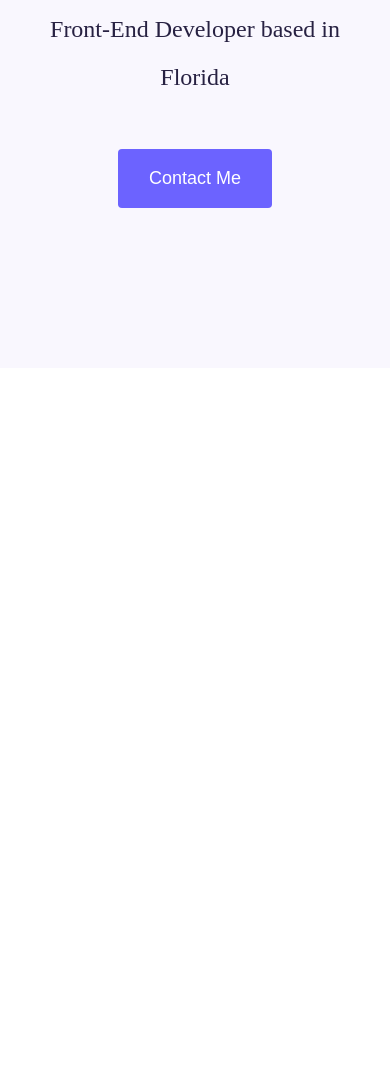
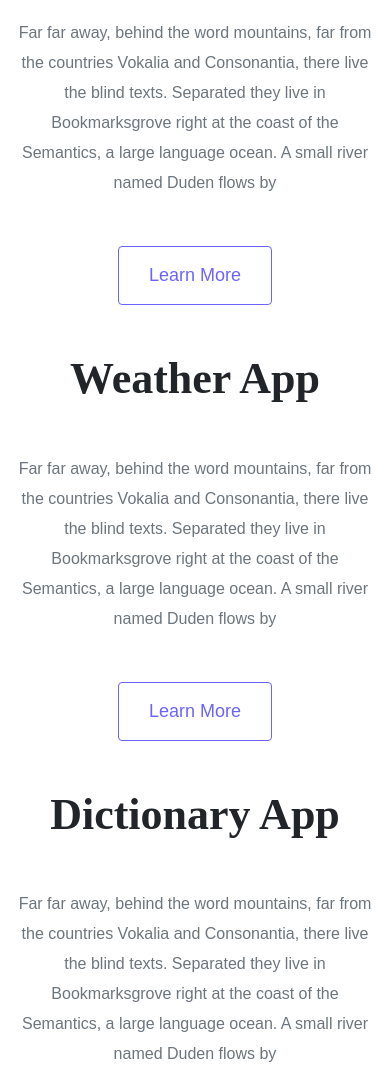
Before and after one commit to Nikoteenie/Hello-New, a plain HTML site: page index.html in a window 390 px wide. Shown: the part 558-1631 px from the top of the page. Before the commit the page ends 926 px from the top, so only its background shows below. Drawn offline with nearby package versions, Linux system fonts and the light colour scheme.

Commit message:
Updated Project Info

```diff
--- a/index.html
+++ b/index.html
@@ -22,12 +22,67 @@
   </head>
   <body>
     <div class="hero">
- <p>Hi, I am</p>
-   <h1>Nicole Brodkin</h1>
-   <h2 class="mb-5">Front-End Developer based in Florida</h2>
+      <p>✨Hi, I am</p>
+      <h1>Nicole Brodkin</h1>
+      <h2 class="mb-5">Front-End Developer based in Florida</h2>
 
-    <a class="btn btn-branding" href="#">Contact Me</a>
+      <a class="btn btn-branding" href="#">Contact Me</a>
     </div>
+    <p class="text-center m-5">My featured projects are found below:</p>
+    <div class="container">
+      <div class="row mb-5">
+        <div class="col d-none d-lg-block">
+          <img src="images/yogurt.png" class="img-fluid" alt="" />
+        </div>
+
+        <div class="col">
+          <div class="project-description">
+            <h2 class="mb-5">Yogurt Project</h2>
+            <p class="mb-5 text-muted">
+              Far far away, behind the word mountains, far from the countries
+              Vokalia and Consonantia, there live the blind texts. Separated
+              they live in Bookmarksgrove right at the coast of the Semantics, a
+              large language ocean. A small river named Duden flows by
+            </p>
+            <a class="btn btn-branding-outline" href="#">Learn More</a>
+          </div>
+        </div>
       </div>
+      <div class="row mb-5">
+        <div class="col">
+          <div class="project-description">
+            <h2 class="mb-5">Weather App</h2>
+            <p class="mb-5 text-muted">
+              Far far away, behind the word mountains, far from the countries
+              Vokalia and Consonantia, there live the blind texts. Separated
+              they live in Bookmarksgrove right at the coast of the Semantics, a
+              large language ocean. A small river named Duden flows by
+            </p>
+            <a class="btn btn-branding-outline" href="#">Learn More</a>
+          </div>
+        </div>
+        <div class="col d-none d-lg-block">
+          <img src="images/weather.png" class="img-fluid" alt="" />
+        </div>
+      </div>
+      <div class="row mb-5">
+        <div class="col d-none d-lg-block">
+          <img src="images/dictionary.png" class="img-fluid" alt="" />
+        </div>
+
+        <div class="col">
+          <div class="project-description">
+            <h2 class="mb-5">Dictionary App</h2>
+            <p class="mb-5 text-muted">
+              Far far away, behind the word mountains, far from the countries
+              Vokalia and Consonantia, there live the blind texts. Separated
+              they live in Bookmarksgrove right at the coast of the Semantics, a
+              large language ocean. A small river named Duden flows by
+            </p>
+            <a class="btn btn-branding-outline" href="#">Learn More</a>
+          </div>
+        </div>
+      </div>
+    </div>
   </body>
 </html>
--- a/style.css
+++ b/style.css
@@ -9,22 +9,35 @@ body {
   background-color: white;
 }
 
+h2{
+  font-size: 64px;
+  font-weight: 700;
+   font-family: var(--heading-font-family);
+}
+
+p{
+  font-weight: 400;
+  font-size: 16px;
+  line-height: 30px;
+   font-family: var(--default-font-family);
+}
+
 .hero {
   background: var(--secondary-color);
   text-align: center;
   padding: 160px 20px;
 }
 
-h1 {
+.hero h1 {
   font-family: var(--heading-font-family);
   color: black;
   font-size: 96px;
   font-weight: 700;
-  line-height: 127.97pt;
+  line-height: 100pt;
   padding-bottom: 0px;
 }
 
-h2 {
+.hero h2 {
   font-family: var(--heading-font-family);
   color: #272142;
   font-weight: normal;
@@ -32,7 +45,7 @@ h2 {
   line-height: 2;
 }
 
-p {
+.hero p {
   font-family: var(--default-font-family);
   color: #272142;
   font-weight: 700;
@@ -41,7 +54,7 @@ p {
   margin: 0px;
 }
 
-.btn {
+.btn-branding {
   padding: 15px 30px;
   border-radius: 4px;
   background-color: var(--branding-color);
@@ -51,3 +64,47 @@ p {
   font-size: 18px;
   line-height: 27px;
 }
+
+.btn-branding-outline {
+  padding: 15px 30px;
+  color: var(--branding-color);
+  border: 1px solid var(--branding-color);
+  border-radius: 4px;
+  background-color: white;
+  font-family: var(--default-font-family);
+  font-weight: 500;
+  font-size: 18px;
+  line-height: 27px;
+}
+
+.project-description {
+  padding: 120px 60px;
+
+}
+
+@media (max-width: 960px) {
+  .hero h1 {
+    font-size: 50px;
+     line-height: 30pt;
+  }
+
+  .hero h2 {
+    font-size: 20px;
+    margin-bottom: 2px;
+  }
+
+  h2 {
+    font-size: 44px;
+  }
+
+  .hero {
+
+  padding: 50px 20px;
+}
+
+  .project-description {
+    padding: 0;
+    text-align: center;
+
+  }
+}
```
Also changed, not shown: images/dictionary.png (added), images/weather.png (added), images/yogurt.png (added), 1 other file.
